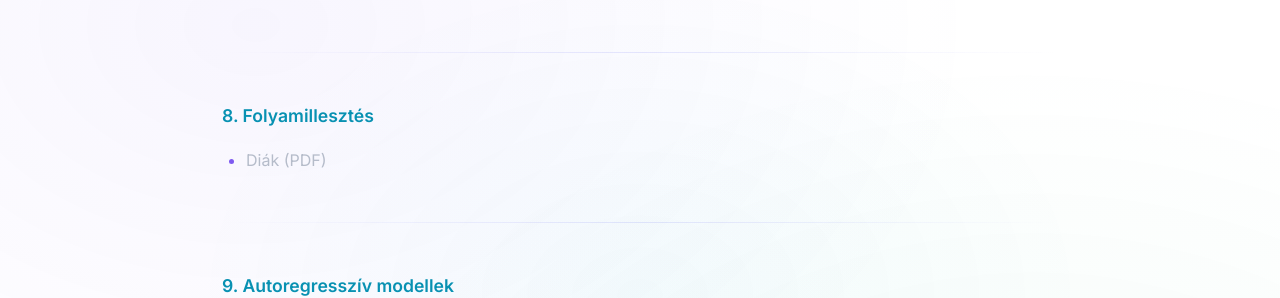
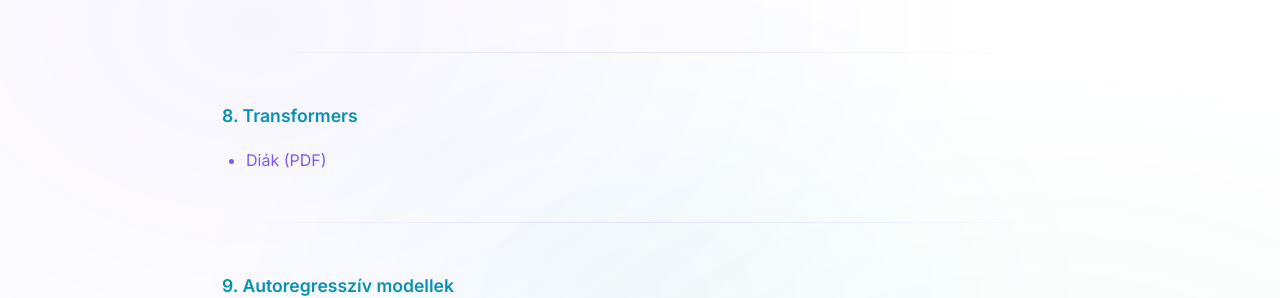
Before and after one commit to VaitkusM/genai-inverse-graphics-bme-vik-iit, a Jekyll site: the page built from eloadasok.md, in a window 1280 px wide and 900 px high, scrolled down 1836 px. Shown: the part 155-453 px from the top of the window. Built offline with Jekyll 4.4.1, drawn with Linux system fonts in a browser that asks for light colours.

Commit message:
Sync from private repository

```diff
--- a/eloadasok.md
+++ b/eloadasok.md
@@ -63,9 +63,9 @@ Az előadások diái és kiegészítő anyagok itt lesznek elérhetők.
 
 ---
 
-### 8. Folyamillesztés {#het-8}
+### 8. Transformers {#het-8}
 
-- <span class="disabled-link">Diák (PDF)</span>
+- [Diák (PDF)](GenAI_2026_E08_Transformers.pdf)
 
 ---
 
```
